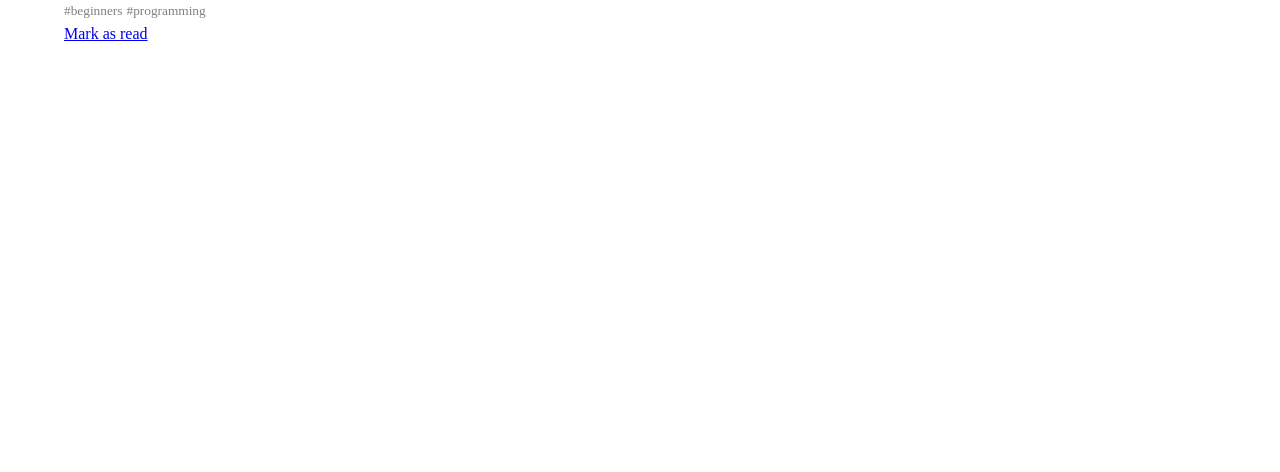
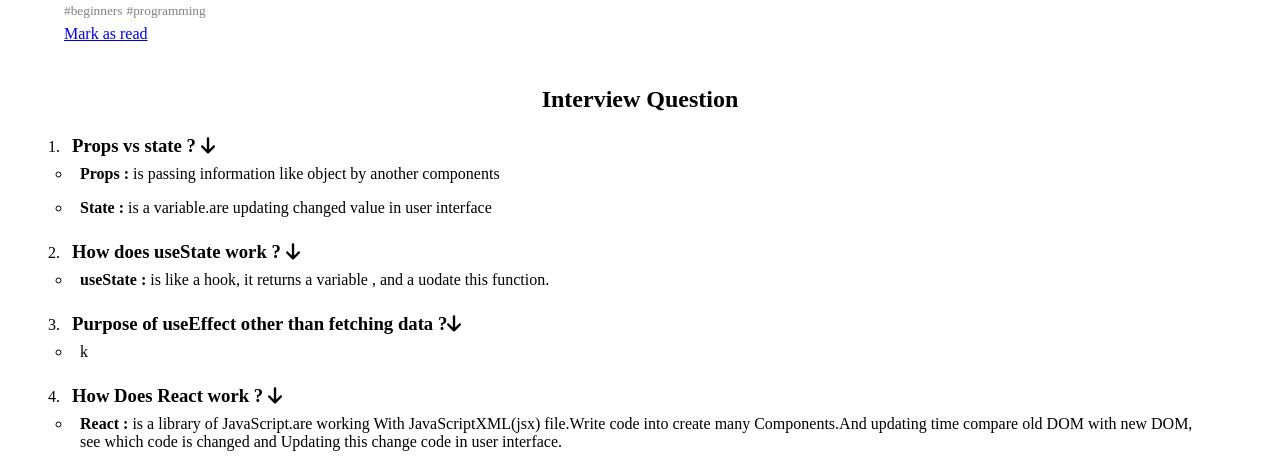
Before and after one commit to aalnoman10/Knowledge-Pro, a React (Vite) app: page / in a window 1280 px wide. Shown: the part 2910-3382 px from the top of the page. Before the commit the page ends 2988 px from the top, so only its background shows below. Built offline with nearby package versions, Linux system fonts and the light colour scheme.

Commit message:
question update

```diff
--- a/src/App.jsx
+++ b/src/App.jsx
@@ -1,6 +1,7 @@
 import './App.css'
 import Header from './componets/Header/Header'
 import Blogs from './componets/Blogs/Blogs';
+import Question from './componets/Question/Question';
 
 function App() {
   return (
@@ -8,6 +9,7 @@ function App() {
       <Header></Header>
       <hr />
       <Blogs></Blogs>
+      <Question></Question>
     </div>
   )
 }
--- a/src/componets/Blogs/Blogs.jsx
+++ b/src/componets/Blogs/Blogs.jsx
@@ -29,10 +29,10 @@ const Blogs = () => {
         }
     }, [markRead]);
 
-    // update bookmark incomplete
+    // update bookmark
     const [bookmark, setBookmark] = useState([]);
 
-    const funcBookmark = (blog) => {
+    const funcBookmark = blog => {
         setBookmark([blog, ...bookmark]);
     }
 
--- /dev/null
+++ b/src/componets/Question/Question.css
@@ -0,0 +1,12 @@
+.question h2 {
+    text-align: center;
+    padding: 1rem 0 0.876rem 0;
+}
+
+.question ol li {
+    padding: 0.5rem;
+}
+
+.question ol li ul h3 {
+    padding: 0.5rem;
+}
--- /dev/null
+++ b/src/componets/Question/Question.jsx
@@ -0,0 +1,46 @@
+import React from 'react';
+import './Question.css'
+import { FontAwesomeIcon } from '@fortawesome/react-fontawesome';
+import { faArrowDown } from '@fortawesome/free-solid-svg-icons';
+
+const Question = () => {
+    return (
+        <div className='question'>
+            <h2>Interview Question</h2>
+            <ol>
+                <li>
+                    <h3>Props vs state ? <FontAwesomeIcon icon={faArrowDown} /></h3>
+                    <ul>
+                        <li><p><strong>Props : </strong>is passing information like object by another components</p></li>
+                        <li> <p><strong>State : </strong>is a variable.are updating changed value in user interface</p></li>
+                    </ul>
+                </li>
+                <li>
+                    <h3>How does useState work ? <FontAwesomeIcon icon={faArrowDown} /></h3>
+                    <ul>
+                        <li>
+                            <p><strong>useState : </strong> is like a hook, it returns a variable , and a uodate this function.</p></li>
+                    </ul>
+                </li>
+                <li>
+                    <h3>Purpose of useEffect other than fetching data ?<FontAwesomeIcon icon={faArrowDown} /></h3>
+                    <ul>
+                        <li>
+                            <p>k</p>
+                        </li>
+                    </ul>
+                </li>
+                <li>
+                    <h3>How Does React work ? <FontAwesomeIcon icon={faArrowDown} /></h3>
+                    <ul>
+                        <li>
+                            <p><strong>React : </strong>is a library of JavaScript.are working With JavaScriptXML(jsx) file.Write code into create many Components.And updating time compare old DOM with new DOM, see which code is changed and Updating this change code in  user interface.</p>
+                        </li>
+                    </ul>
+                </li>
+            </ol >
+        </div >
+    );
+};
+
+export default Question;
```
